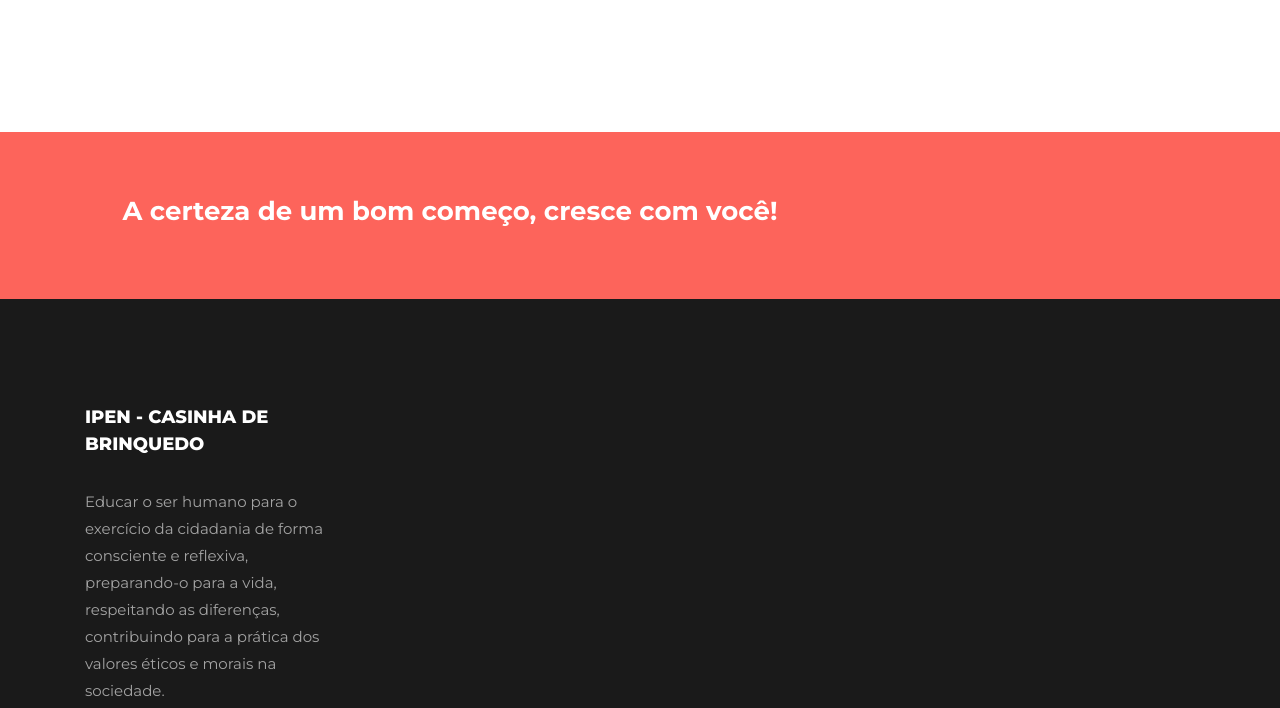
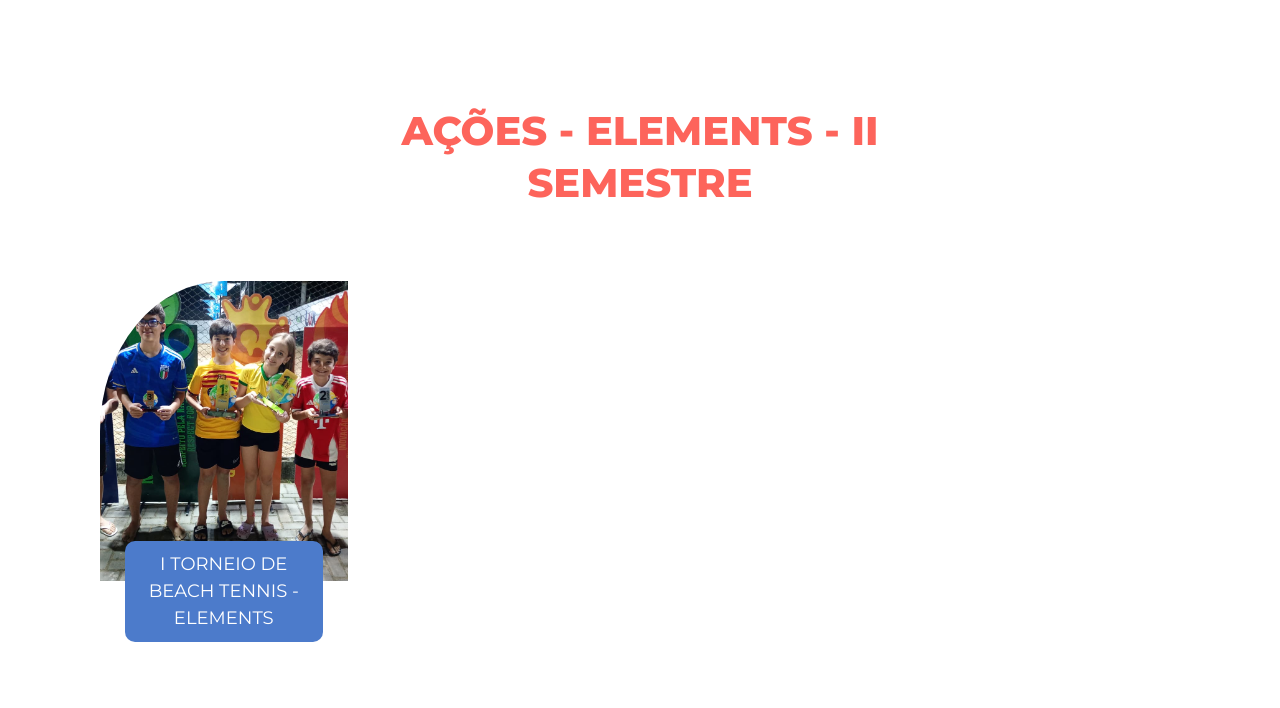
Before and after one commit to UrickL/Elements_House, a plain HTML site: page index.html in a window 1280 px wide. Shown: the part 3544-4252 px from the top of the page. Drawn offline with Linux system fonts and the light colour scheme; some packages are replaced by stand-ins of ours; no server answers; files whose address does not match are found by name.

Commit message:
Update index.html

```diff
--- a/index.html
+++ b/index.html
@@ -334,6 +334,14 @@
 							<span> </span>
 						</div>
 					</div>
+					</section>
+	<section class="ftco-section ftco-no-pt">
+		<div class="container">
+			<div class="row justify-content-center pb-5 mb-3">
+				<div class="col-md-7 heading-section text-center ftco-animate">
+
+					<h2>AÇÕES - ELEMENTS - II SEMESTRE</h2>
+				</div>
 			</div>
 			<div class="col-md-6 col-lg-3">
 					<div class="volunteer">
@@ -343,7 +351,6 @@
 							<span> </span>
 		</div>
 	</section>
-
 	<section class="ftco-hireme bg-secondary">
 		<div class="container">
 			<div class="row justify-content-between">
```
